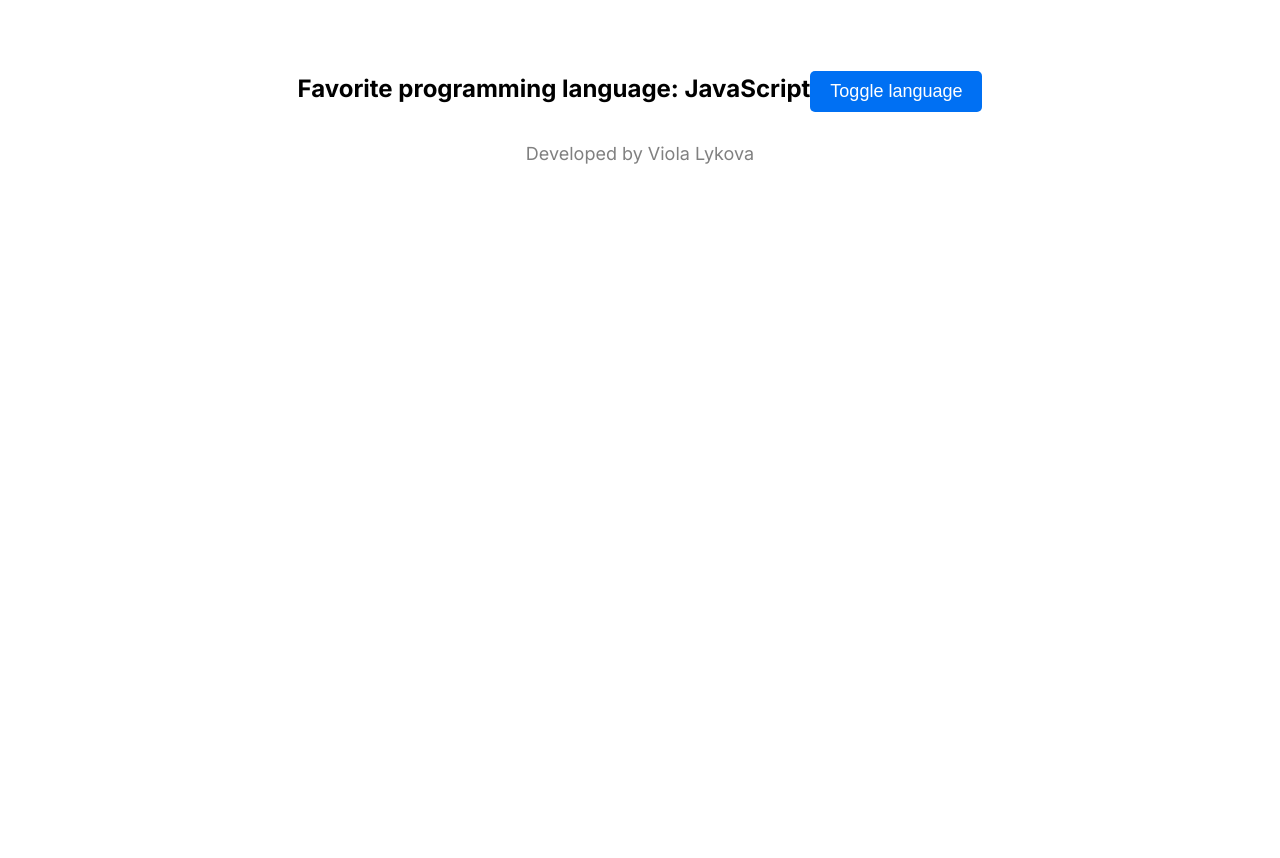
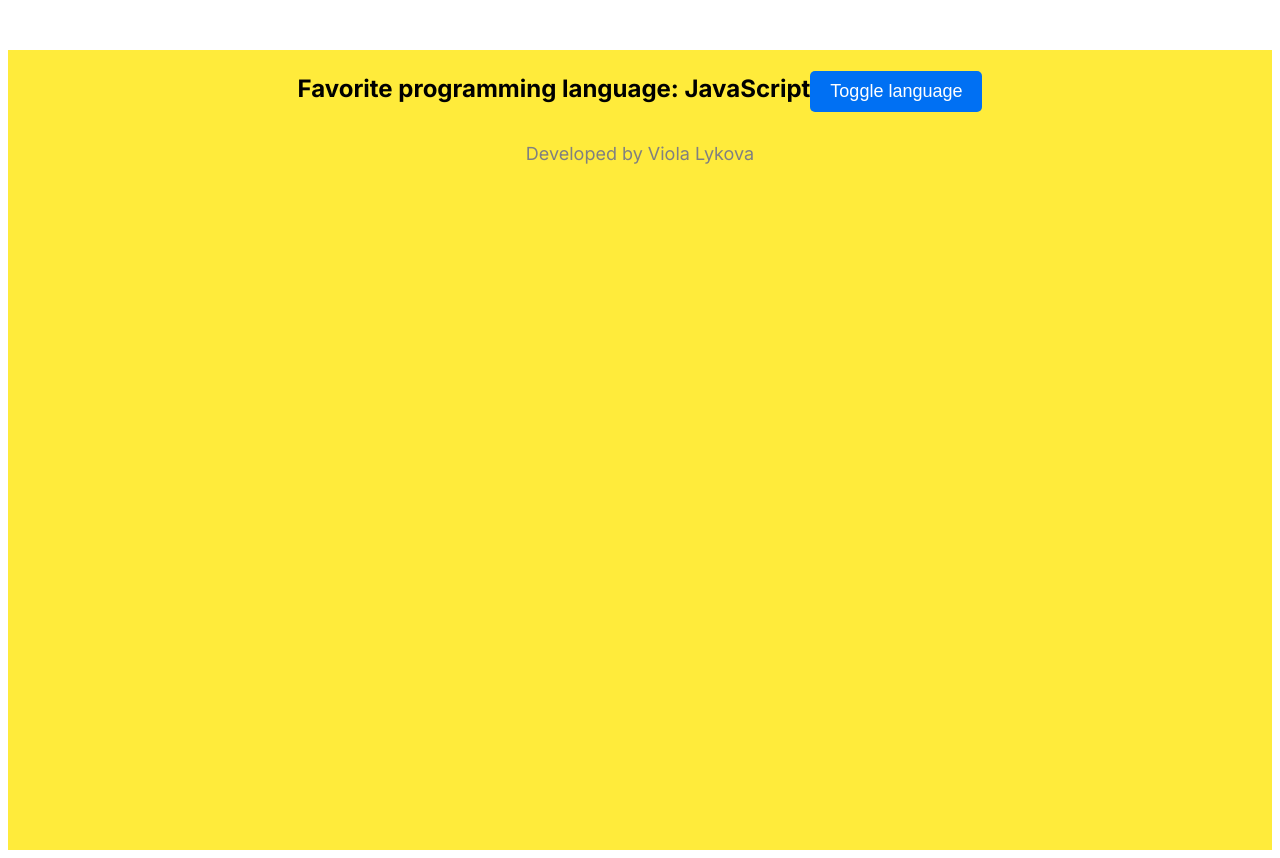
Before and after one commit to idncod/transformCX-challenge, a Next.js app: page / in a window 1280 px wide. Before the commit the page ends 800 px from the top, so only its background shows below. Built offline with nearby package versions, Linux system fonts and the light colour scheme.

Commit message:
add bgColor states

```diff
--- a/app/page.js
+++ b/app/page.js
@@ -7,6 +7,10 @@ import ClientOnly from "@/app/ClientOnly";
 const LanguageContext = createContext();
 
 const languages = ['JavaScript', 'Python'];
+const bgColor = {
+    JavaScript: '#FFEB3B',
+    Python: '#4CAF50',
+};
 
 export default function Page() {
     const [languageState, setLanguageState] = useState(0);
@@ -17,7 +21,7 @@ export default function Page() {
 
     return (
         <LanguageContext.Provider value={{ language: languages[languageState], toggleLanguage }}>
-            <div style={{ textAlign: 'center', marginTop: '50px' }}>
+            <div style={{ textAlign: 'center', marginTop: '50px', minHeight: '100vh', backgroundColor: bgColor[languages[languageState]], transition: 'background-color 0.5s ease', }}>
                 <MainSection />
             </div>
         </LanguageContext.Provider>
@@ -69,7 +73,9 @@ function MainSection() {
             <motion.button
                 id="changeFavorite"
                 onClick={toggleLanguage}
-                whileHover={{ scale: 1.05 }}
+                whileHover={{ scale: 1.05,
+                    boxShadow: '0 4px 10px rgba(0, 118, 255, 0.5)',
+                }}
                 whileTap={{ scale: 0.95 }}
                 style={{
                     padding: '10px 20px',
@@ -83,9 +89,6 @@ function MainSection() {
                     position: 'relative',
                     transition: 'box-shadow 0.3s ease',
                     boxShadow: '0 0 0 rgba(0, 0, 0, 0)',
-                }}
-                whileHover={{
-                    boxShadow: '0 4px 10px rgba(0, 118, 255, 0.5)',
                 }}
             >
                 Toggle language
```
